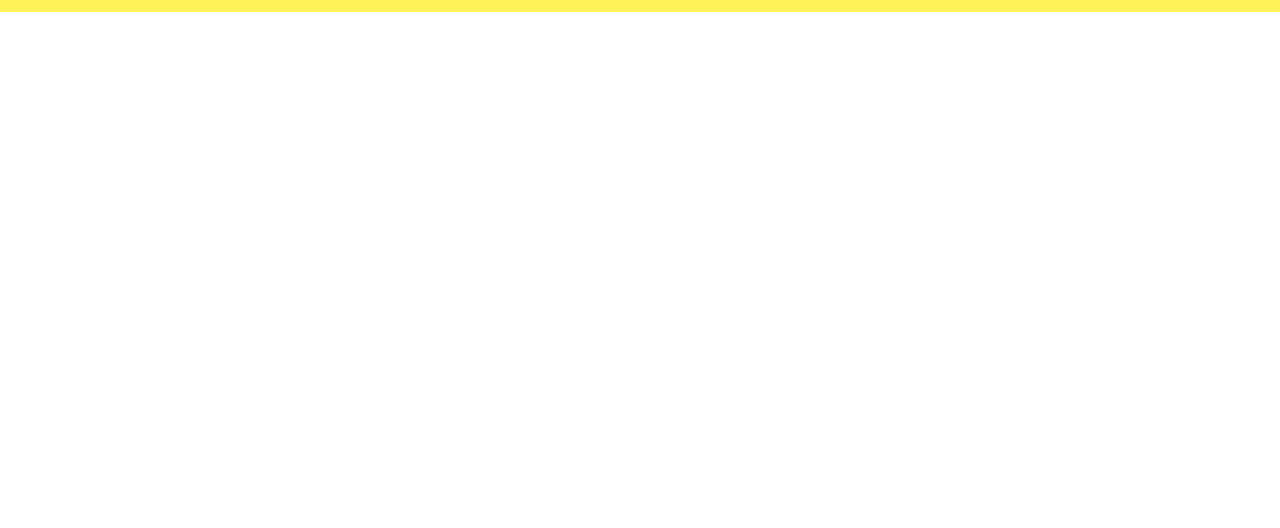
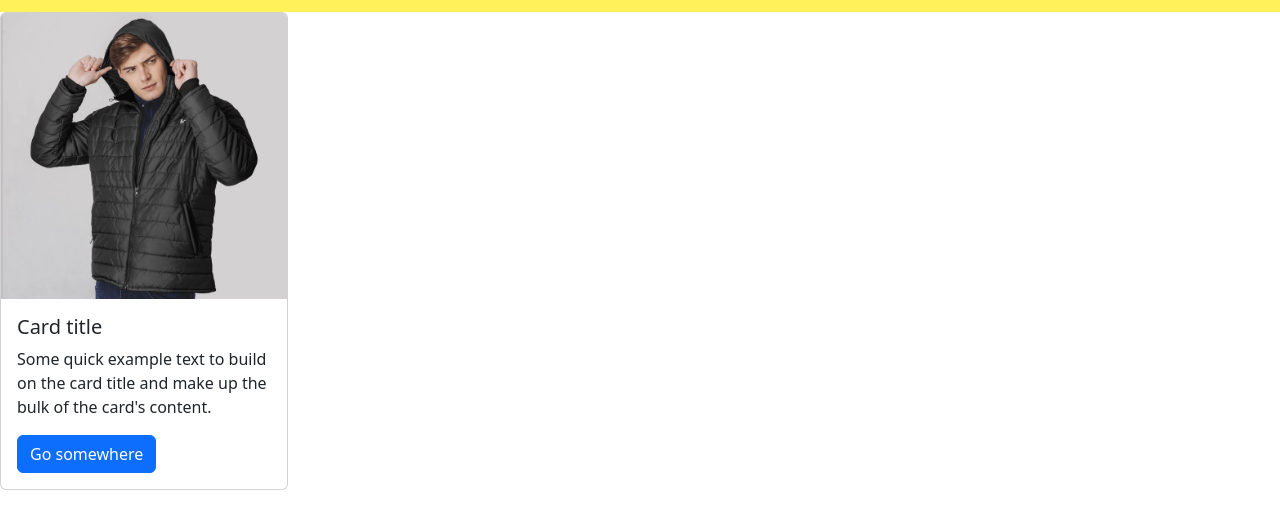
Before and after one commit to JulioVianaDev/mercado-livre-turma-quinta, a plain HTML site: page index.html in a window 1280 px wide. Shown: the part 100-628 px from the top of the page. Drawn offline with nearby package versions, Linux system fonts and the light colour scheme.

Commit message:
criando um produto para a tarefa

```diff
--- a/index.html
+++ b/index.html
@@ -33,6 +33,27 @@
         <img id="maps" src="./assets/images/maps-navbar.png" alt="">
       </div>
     </nav>
+
+
+    <!-- PRODUTOS -->
+
+
+    <div class="produtos-galeria">
+      <div class="card" style="width: 18rem;">
+        <img src="./assets/produtos/casaco.webp" class="card-img-top" alt="...">
+        <div class="card-body">
+          <h5 class="card-title">Card title</h5>
+          <p class="card-text">Some quick example text to build on the card title and make up the bulk of the card's content.</p>
+          <a href="#" class="btn btn-primary">Go somewhere</a>
+        </div>
+      </div>
+
+
+      <!-- TEREFA AQUI -->
+
+
+      <!-- aaté aqui -->
+    </div>
      <!-- JAVASCRIPT DO BOOTSTRAP -->
     <script src="https://cdn.jsdelivr.net/npm/bootstrap@5.3.0-alpha1/dist/js/bootstrap.bundle.min.js" integrity="sha384-w76AqPfDkMBDXo30jS1Sgez6pr3x5MlQ1ZAGC+nuZB+EYdgRZgiwxhTBTkF7CXvN" crossorigin="anonymous"></script>
 
```
Also changed, not shown: assets/produtos/casaco.webp (added).
